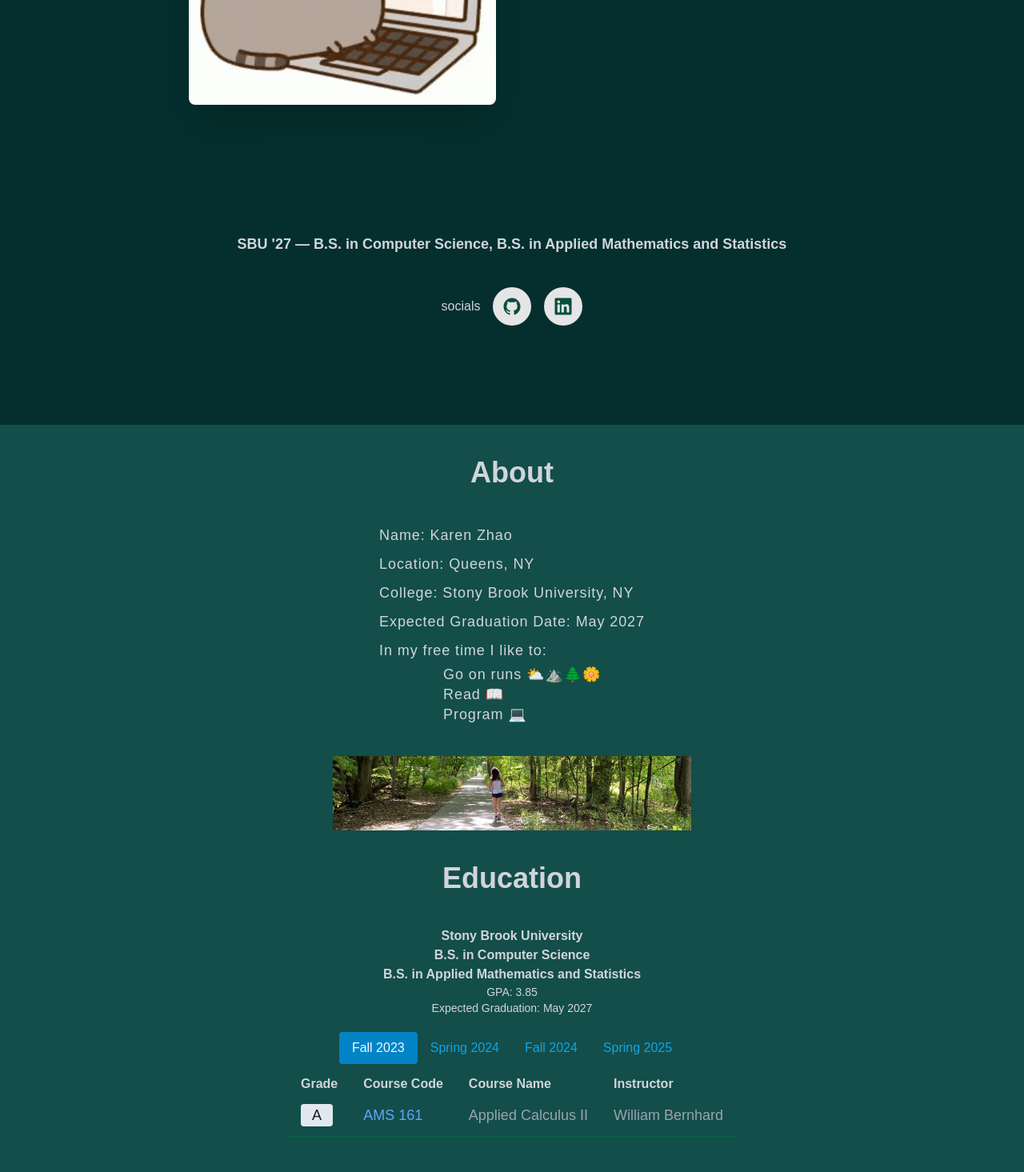
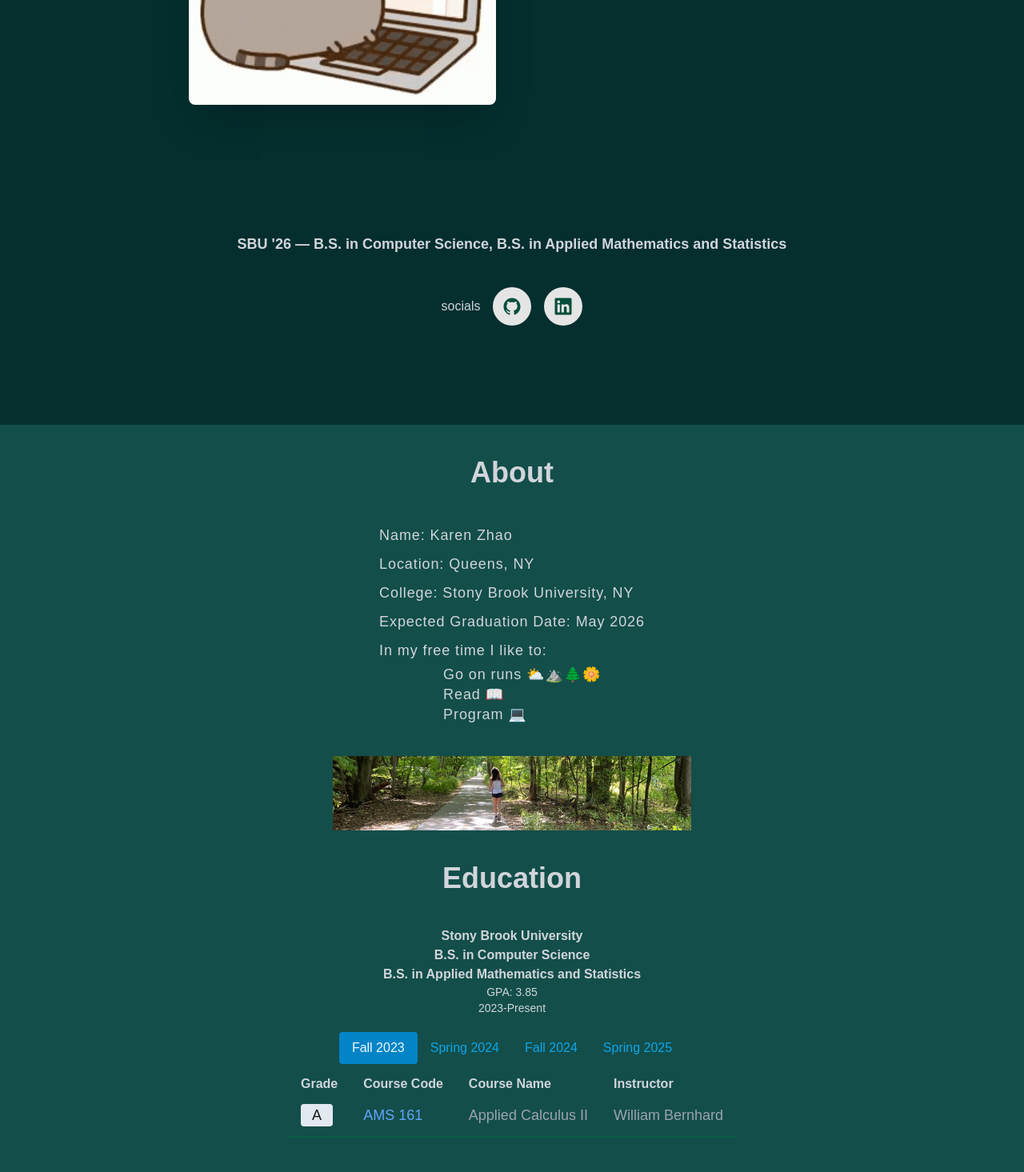
Before and after one commit to karzhao/karen-zhao, a Next.js app: page / in a window 1280 px wide. Shown: the part 269-1734 px from the top of the page at 80% size. Built offline with nearby package versions, Linux system fonts and the light colour scheme.

Commit message:
change info

```diff
--- a/app/About/index.tsx
+++ b/app/About/index.tsx
@@ -12,7 +12,7 @@ const About = () => {
                         <li>Name: Karen Zhao</li>
                         <li>Location: Queens, NY</li>
                         <li>College: Stony Brook University, NY</li>
-                        <li>Expected Graduation Date: May 2027</li>
+                        <li>Expected Graduation Date: May 2026</li>
                         <li>In my free time I like to:</li>
                         <ul className="leading-snug ml-20">
                             <li>Go on runs ⛅⛰️🌲🌼  </li>
--- a/app/Education/index.tsx
+++ b/app/Education/index.tsx
@@ -19,7 +19,7 @@ const Education = () => {
         <p className="font-bold text-gray-300 text-base">B.S. in Computer Science</p>
         <p className="font-bold text-gray-300 text-base">B.S. in Applied Mathematics and Statistics</p>
         <p className="text-gray-300 text-sm">GPA: 3.85</p>
-        <p className="text-gray-300 text-sm">Expected Graduation: May 2027</p>
+        <p className="text-gray-300 text-sm">2023-Present</p>
       </div>
 
       <ul className="flex justify-center mb-3" role="tablist">
--- a/app/Hero/index.tsx
+++ b/app/Hero/index.tsx
@@ -22,7 +22,7 @@ const Hero = () => {
                 </div>
                 <div className="flex flex-col items-center justify-center mt-4 self-center">
                     <h3 className="mt-5 text-lg font-bold font-sans-serif text-center text-gray-300">
-                        SBU &#39;27 — B.S. in Computer Science, B.S. in Applied Mathematics and Statistics
+                        SBU &#39;26 — B.S. in Computer Science, B.S. in Applied Mathematics and Statistics
                     </h3>
                     <div className="mt-10 min-w-max flex gap-4 items-start">
                         <p className="self-center text-gray-300">socials</p>
```
